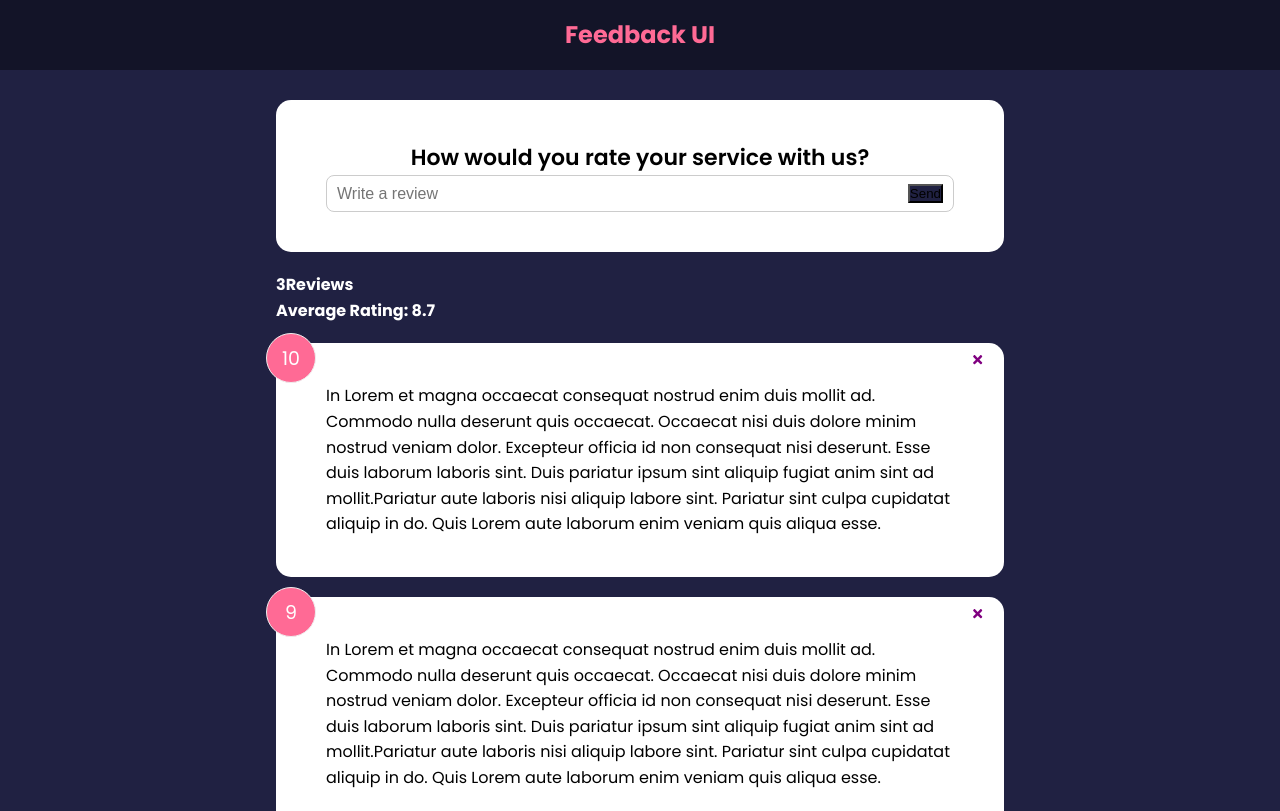
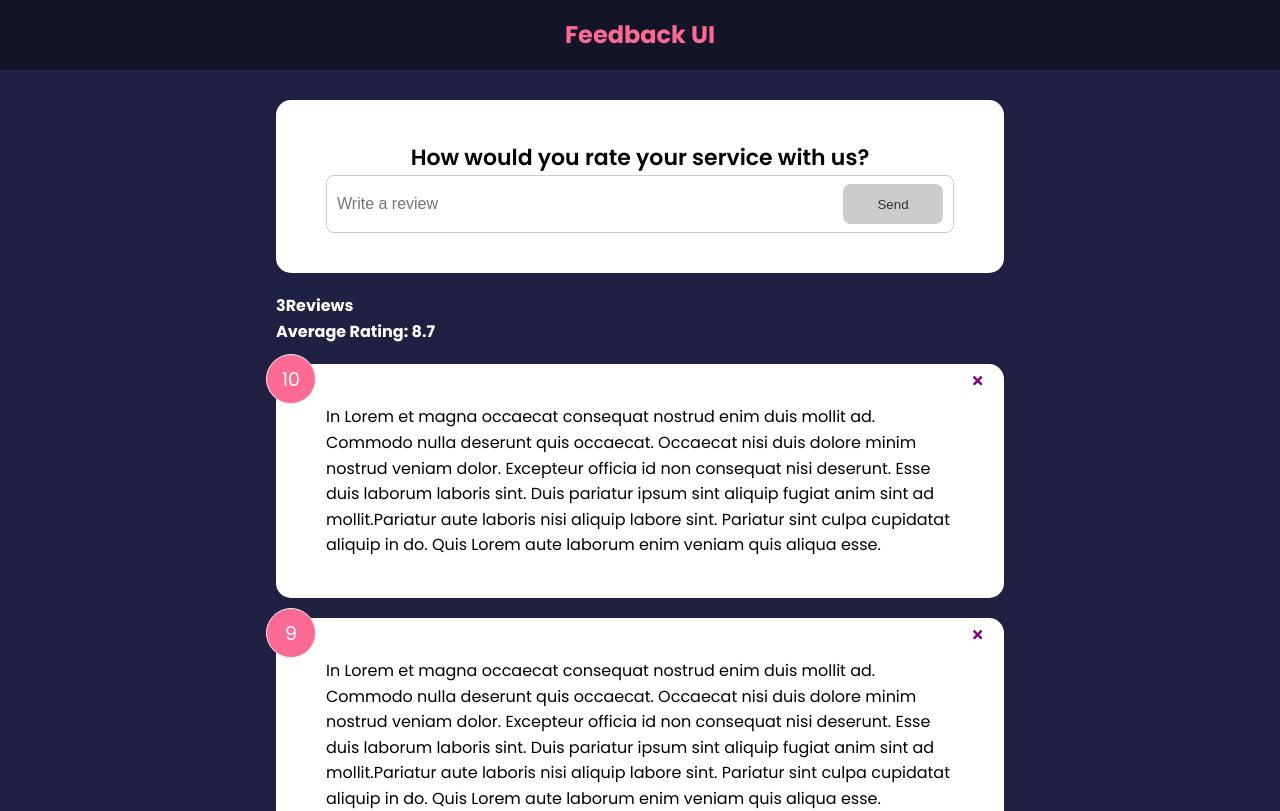
Before and after one commit to GregPetropoulos/Feedback-App, a React (Create React App) app: page / in a window 1280 px wide. Shown: the top 811 px of the page. Built offline with nearby package versions, Linux system fonts and the light colour scheme.

Commit message:
Added two pieces of state for realtime validation as user types in the imput field. I changed the class to the Button Component.

```diff
--- a/src/Components/FeedbackForm.js
+++ b/src/Components/FeedbackForm.js
@@ -4,8 +4,25 @@
 
 const FeedbackForm = () => {
   const [text, setText] = useState('');
+  const [btnDisabled, setBtnDisabled] = useState(true);
+  const [message, setMessage] = useState('');
+
 
   const handleTextChange = (e) => {
+
+    // * REALTIME VALIDATION
+if(text === ''){
+    setBtnDisabled(true)
+    setMessage(null)
+} else if(text !== '' && text.trim().length<=10){
+setMessage('Text must be at least 10 characters')
+setBtnDisabled(true)
+}else{
+    setMessage(null)
+    setBtnDisabled(false)
+}
+// *-------REALTIME VALIDATION
+
     // console.log(e.target.value);
     setText(e.target.value);
   };
@@ -16,14 +33,15 @@
         {/* ! TODO  - rating select component*/}
         <div className='input-group'>
           <input
+            onChange={handleTextChange}
+            // className=''
             type='text'
-            className=''
             placeholder='Write a review'
-            onChange={handleTextChange}
             value={text}
           />
-          <Button type='submit'>Send</Button>
+          <Button type='submit' isDisabled={btnDisabled}>Send</Button>
         </div>
+        {message && <div className='message'>{message}</div>}
       </form>
     </Card>
   );
--- a/src/Components/shared/Button.js
+++ b/src/Components/shared/Button.js
@@ -1,7 +1,7 @@
 import PropTypes from 'prop-types';
 const Button = ({ children, version, type, isDisabled }) => {
   return (
-    <button type={type} disabled={isDisabled} className={`btn-${version}`}>
+    <button type={type} disabled={isDisabled} className={`btn btn-${version}`}>
       {children}
     </button>
   );
--- a/src/Components/shared/Card.js
+++ b/src/Components/shared/Card.js
@@ -1,20 +1,25 @@
 import React from 'react';
-import PropTypes from 'prop-types'
+import PropTypes from 'prop-types';
 export const Card = ({ children, reverse }) => {
-//   return <div className={`card${reverse && 'reverse'}`}>{children}</div>;
+  //   return <div className={`card${reverse && 'reverse'}`}>{children}</div>;
 
-return (
-    <div className='card' style={{backgroundColor:reverse?'rgba(0,0,0,0.4)':'#fff',color:reverse?'#fff':'#000',}}>
-        {children}
+  return (
+    <div
+      className='card'
+      style={{
+        backgroundColor: reverse ? 'rgba(0,0,0,0.4)' : '#fff',
+        color: reverse ? '#fff' : '#000'
+      }}>
+      {children}
     </div>
-)
+  );
 };
-Card.defaultProps= {
-    reverse:false,
-}
+Card.defaultProps = {
+  reverse: false
+};
 
-Card.propTypes= {
-    children:PropTypes.node.isRequired,
-    reverse:PropTypes.bool
-}
+Card.propTypes = {
+  children: PropTypes.node.isRequired,
+  reverse: PropTypes.bool
+};
 export default Card;
```
